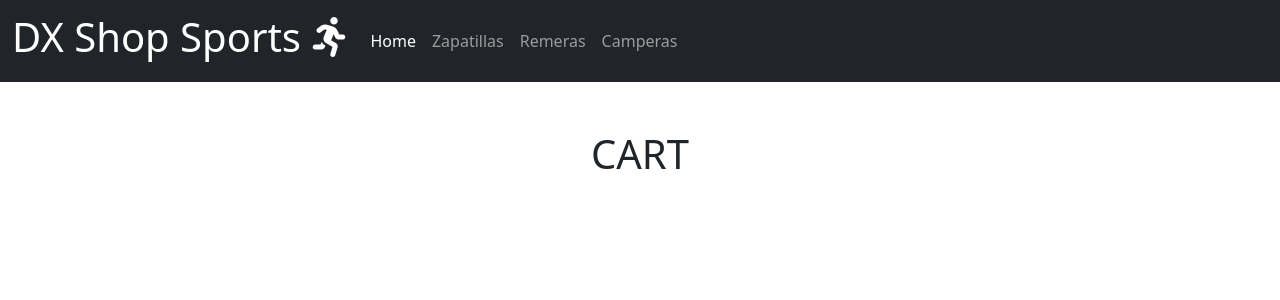
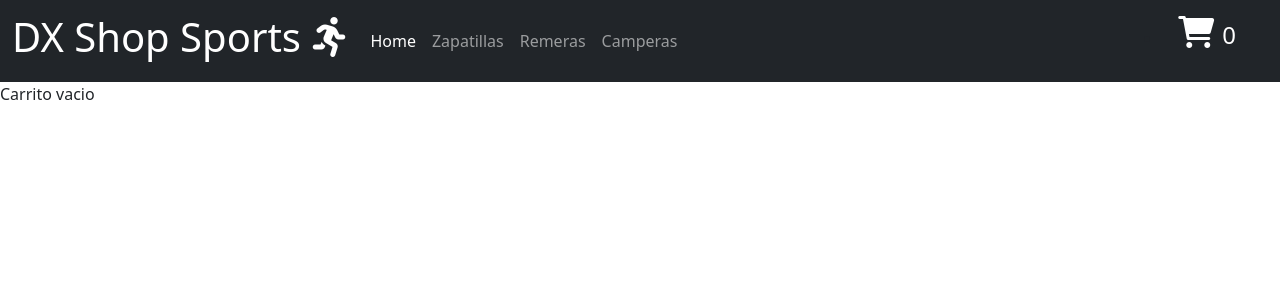
Before and after one commit to rdojeda/dx-shop-sports, a React (Create React App) app: page /cart in a window 1280 px wide. Shown: the top 300 px of the page. Built offline with nearby package versions, Linux system fonts and the light colour scheme; the HTML template or start-up script is replaced by a standard one.

Commit message:
version 1.5 Context y Cart

```diff
--- a/src/App.js
+++ b/src/App.js
@@ -6,20 +6,23 @@ import { ItemDetailContainer } from './components/ItemDetailContainer';
 import { NotFoundPage } from './pages/NotFoundPage';
 import { HomePage } from './pages/HomePage';
 import { Cart } from './components/Cart';
+import { CartProvider } from './Context/Context';
 
 export default function App() {
   return (
     <>
+      <CartProvider>
         <BrowserRouter>
           <NavBar />
           <Routes>
             <Route path="/" element={<HomePage />} />
             <Route path="/category/:category" element={<ItemListContainer />} />
             <Route path="/items/:id" element={<ItemDetailContainer />} />
-          <Route path="/cart" element={<Cart />} />>
+            <Route path="/cart" element={<Cart />} />
             <Route path="*" element={<NotFoundPage />} />
           </Routes>
         </BrowserRouter>
+      </CartProvider>
     </>
   );
 }
--- /dev/null
+++ b/src/Context/Context.js
@@ -0,0 +1,45 @@
+import React, { createContext, useState, useContext } from "react";
+
+export const CartContext = createContext();
+
+export const useCartContext = () => useContext(CartContext);
+
+export const CartProvider = ({ children }) => {
+  const [cartItems, setCartItems] = useState([]);
+  const [cartCount, setCartCount] = useState(0);
+  const [show, setShow] = useState(false);
+
+  const handleShow = () => setShow((prev) => !prev);
+
+  const addItem = (item, quantity) => {
+    if (cartItems.some((product) => product.id === item.id)) {
+      const copy = [...cartItems];
+      const repeatItemIndex = cartItems.findIndex(
+        (product) => product.id === item.id
+      );
+      copy[repeatItemIndex] = {
+        ...copy[repeatItemIndex],
+        amount: copy[repeatItemIndex].quantity + quantity,
+      };
+
+      setCartItems(copy);
+      setCartCount((prev) => prev + quantity);
+      setShow((prev) => !prev);
+    } else {
+      setCartItems([...cartItems, { ...item, quantity }]);
+      setCartCount((prev) => prev + quantity);
+      setShow((prev) => !prev);
+    }
+  };
+
+  /*  const deleteItem = (item) =>
+    cartItems.filter((product) => product.id !== item.id); //función incompleta */
+
+  return (
+    <CartContext.Provider
+      value={{ cartCount, cartItems, addItem, show, handleShow }}
+    >
+      {children}
+    </CartContext.Provider>
+  );
+};
--- a/src/components/Cart.js
+++ b/src/components/Cart.js
@@ -1,6 +1,29 @@
+import { useCartContext } from "../Context/Context";
 
 export const Cart = () => {
+  const { cartItems } = useCartContext()
   return (
-    <h1 className="text-center text-uppercase mt-5">Cart</h1>
-  )
+    <>
+      {cartItems.length === 0 ? (
+        <p>Carrito vacio</p>
+      ) : (
+        cartItems.map((i) => {
+          return (
+            <>
+              <div className="container">
+                <div className="row justify-content-center mt-5">
+                 <div className=" d-flex mt-2 mb-5 justify-content-center">
+               <p>
+                {i.title} x {i.quantity} = ${i.quantity * i.price}
+              </p>
+              <img src={i.pictureUrl} style={{ width: 200 }} />
+              </div>
+                </div>
+                </div>
+            </>
+          );
+        })
+      )}
+    </>
+  );
 }
--- /dev/null
+++ b/src/components/CartShoppingWidget.js
@@ -0,0 +1,10 @@
+
+export const CartShoppingWidget = () => {
+
+    return (
+    <>
+      <i className="text-white fas fa-cart-shopping fa-2x"> </i>
+
+    </>
+  );
+};
--- a/src/components/ItemDetailContainer.js
+++ b/src/components/ItemDetailContainer.js
@@ -4,15 +4,17 @@ import { useEffect, useState } from "react";
 import { productos } from "../data/productos";
 import { ItemCount } from "./ItemCount";
 import { ShowCounter } from "./ShowCounter";
+import { CartShoppingWidget } from "./CartShoppingWidget";
+import { useCartContext } from "../Context/Context";
 
 export const ItemDetailContainer = () => {
 
-  const [detail, setDetail] = useState();
+  const [detail, setDetail] = useState([]);
   const [isLoading, setIsLoading] = useState(true);
   const [count, setCount] = useState(0)
-  const [show, setShow] = useState(false);
 
-  const handleShow = () => setShow((prev) => !prev);
+  const { addItem, show, handleShow } = useCartContext()
+
   const { id } = useParams();
 
   const handleAdd = () => {
@@ -31,6 +33,7 @@ export const ItemDetailContainer = () => {
   })
 
   useEffect(() => {
+    if (show) handleShow();
 
     getItemDetail.then((data) => {
       let getItemId = data.find((elem) => {
@@ -53,9 +56,7 @@ export const ItemDetailContainer = () => {
               <div className="row justify-content-center mt-5">
                   <ItemDetail {...detail} />
 
-
-
-                <div className=" d-flex mt-2 mb-5 justify-content-center">
+                  <div className=" d-flex mt-2 mb-5 justify-content-center">
                      <ItemCount
                     count={count}
                     sub={handleSub}
@@ -64,18 +65,19 @@ export const ItemDetailContainer = () => {
                     condition={show}
                     stock={detail.stock}
                   />
+                  <CartShoppingWidget count={count}/>
                 </div>
 
                   <button
                     className="btn btn-primary w-25 mb-5"
                     type="button"
-                    onClick={handleShow}
+                  onClick={()=> addItem(detail, count)}
                     disabled={show || count === 0}
                   >
-                    Agregar al Carrito
+                    Agregar Producto
                   </button>
                   {show && <ShowCounter show={handleShow} count={count} />}
-                  {/* pensar un ternario para ocultar o mostrar  */}
+
                   </div>
               </div>
 
--- a/src/components/NavBar.js
+++ b/src/components/NavBar.js
@@ -1,10 +1,15 @@
+import React, {useContext } from 'react';
 import { NavLink } from 'react-router-dom';
 import "../App.css";
 
 import { CartWidget } from './CartWidget';
+import { CartShoppingWidget } from './CartShoppingWidget';
+import { CartContext } from '../Context/Context';
 
 export const NavBar = () => {
-    return (
+  const { cartCount } = useContext(CartContext)
+
+  return (
       <>
         <nav className="navbar navbar-expand-lg navbar-dark bg-dark">
           <div className="container-fluid">
@@ -48,7 +53,13 @@ export const NavBar = () => {
                     Camperas
                   </NavLink>
                 </li>
-
+              </ul>
+              <ul className="d-flex">
+                <li className="nav-item me-2">
+                  <NavLink className="nav-link" to="/cart">
+                  <CartShoppingWidget /><span className="text-white h4 m-2">{cartCount}</span>
+                  </NavLink>
+                </li>
               </ul>
             </div>
           </div>
--- a/src/components/ShowCounter.js
+++ b/src/components/ShowCounter.js
@@ -8,16 +8,10 @@ export const ShowCounter = ({count, show }) => {
         <div className="container">
             <div className="d-flex justify-content-center">
                 <div className="alert alert-dismissible alert-secondary">
-                <button
-                    type="button"
-                    className="close btn btn-danger"
-                    data-dismiss="alert"
-                    onClick={show}
-                >
-                &times;
-                </button>
-                <strong>Agregaste {count} {text} al {''}</strong>
-                <Link to="/cart" className="alert link" onClick={show}>Carrito</Link>
+
+                <strong className="p-3">Agregaste {count} {text} {''}</strong>
+                    <Link to="/cart" className="alert link" onClick={show}>Finalizar Compra</Link>
+                <button className="btn btn-close btn-danger" data-dismiss="alert" onClick={show}></button>
                 </div>
 
             </div>
```
Lines whose indentation alone changed are shown as unchanged.
